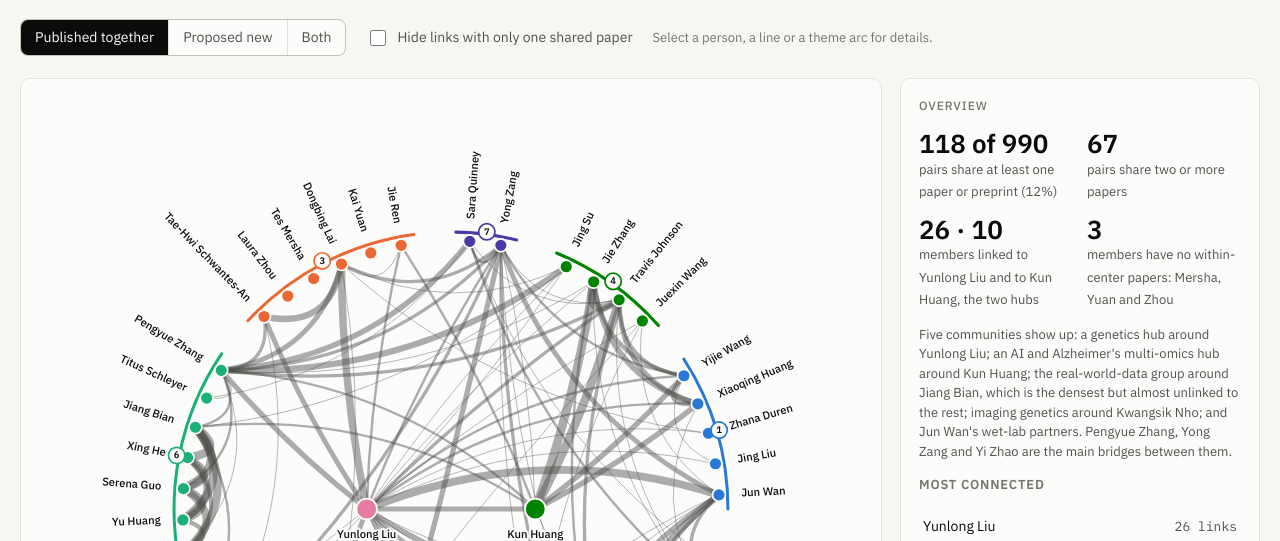
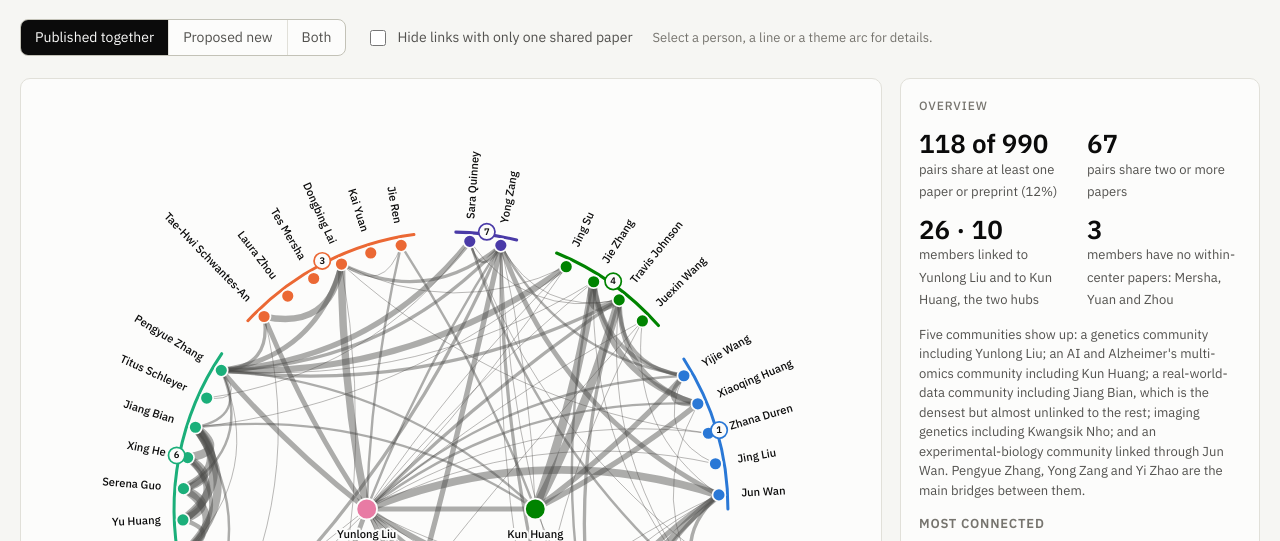
Before and after one commit to tsteelejohnson91/FGWG_collab, a plain HTML site: page index.html in a window 1280 px wide. Shown: the part 183-724 px from the top of the page. Drawn offline with Linux system fonts and the light colour scheme.

Commit message:
Add files via upload

```diff
--- a/index.html
+++ b/index.html
@@ -225,11 +225,11 @@ td .dot { display: inline-block; vertical-align: middle; margin-right: 6px; }
     t6: { n: 6, name: "Real-world data and clinical informatics", desc: "EHR, claims and health-information-exchange data: phenotyping, pharmacoepidemiology, NLP and fair ML." },
     t7: { n: 7, name: "Trial design, pharmacometrics and drug safety", desc: "Bayesian trial designs, pharmacokinetic modeling and adverse-event statistics." },
     t8: { n: 8, name: "Proteomics, structural and chemical biology", desc: "Mass-spectrometry proteomics, free-energy and disorder modeling of proteins, and multi-omics methods." },
-    t9: { n: 9, name: "Experimental disease biology", desc: "Wet-lab programs in immunology, cardiac development, metabolism and GI oncology that bring data and questions to the center." }
+    t9: { n: 9, name: "Experimental disease biology", desc: "Wet-lab programs in immunology, cardiac development, metabolism and GI oncology." }
   };
   var P = {
-    YL: { name: "Yunlong Liu", theme: "t2", also: ["t1"], appt: "MMGE; CCBB Director; Center for Medical Genomics", focus: "Functional non-coding variants and splicing in alcohol use disorder; 3'-UTR reporter assays; caudate single-nucleus multiome; core-supported single-cell genomics." },
-    JW: { name: "Jun Wan", theme: "t1", also: ["t4"], appt: "MMGE; cancer bioinformatics core (C3B)", focus: "Differential network centrality gene prioritization (DiCE); neuroendocrine prostate cancer markers; cancer epigenomics; SARS-CoV-2 variant databases; embedded analysis for Wells Center labs." },
+    YL: { name: "Yunlong Liu", theme: "t2", also: ["t1"], appt: "MMGE; CCBB Director; Center for Medical Genomics", focus: "Functional non-coding variants and splicing in alcohol use disorder; 3'-UTR reporter assays; caudate single-nucleus multiome; single-cell genomics through the Center for Medical Genomics." },
+    JW: { name: "Jun Wan", theme: "t1", also: ["t4"], appt: "MMGE; cancer bioinformatics core (C3B)", focus: "Differential network centrality gene prioritization (DiCE); neuroendocrine prostate cancer markers; cancer epigenomics; SARS-CoV-2 variant databases; collaborative analysis with Wells Center investigators." },
     YW: { name: "Yijie Wang", theme: "t1", also: ["t4"], appt: "Computer Science, Luddy, IU Bloomington; Bioinformatics Program Director", focus: "Regulatory network inference with incomplete priors (NetREX-CF, GRIP); explainable neural networks for drug response; sparse-learning theory." },
     JL: { name: "Jing Liu", theme: "t1", also: ["t2", "t9"], appt: "Physics, Purdue (IU Indianapolis adjunct)", focus: "Live-cell chromatin dynamics and DNA damage response; mechanobiology; deep-learning microscopy; single-molecule RNA imaging." },
     ZD: { name: "Zhana Duren", theme: "t1", also: ["t4"], appt: "MMGE; CCBB Associate Director for AI", focus: "Gene regulatory networks from single-cell multiome (LINGER, scREG); unpaired multi-omics integration; network reading of GWAS variants." },
@@ -254,14 +254,14 @@ td .dot { display: inline-block; vertical-align: middle; margin-right: 6px; }
     SQ: { name: "Sara Quinney", theme: "t7", also: ["t6"], appt: "OB/GYN; Clinical Pharmacology; Indiana CTSI pharmacometrics", focus: "PopPK and PBPK modeling in pregnancy, lactation and pediatrics; MPRINT coordinating center; preclinical AD PK/PD; oncology drug interactions." },
     TK: { name: "Titus Schleyer", theme: "t6", also: [], appt: "Medicine; Regenstrief", focus: "FHIR-based integration of statewide health information exchange data into ED workflow; learning health systems; dental informatics; public health surveillance." },
     JV: { name: "Jonah Vilseck", theme: "t8", also: ["t2"], appt: "Biochemistry; IUSCCC", focus: "Lambda-dynamics free-energy methods; combinatorial structure-based drug design; drug-resistance and missense-variant energetics; protein–nucleic acid specificity." },
-    YZ: { name: "Yong Zang", theme: "t7", also: [], appt: "BHDS; IUSCCC biostatistics core co-director", focus: "Bayesian phase I/II dose-optimization designs; biomarker-stratified and immunotherapy trial designs; embedded statistics for single-cell, proteomics and pan-cancer projects." },
-    JZ: { name: "Jie Zhang", theme: "t4", also: ["t5"], appt: "MMGE; TREAT-AD and MAP-AD bioinformatics core", focus: "Computational pathology with transcriptomics (image-QTL); AD multi-omics subtyping; spatial transcriptomics topology; embedded bioinformatics for Stark Neurosciences labs." },
+    YZ: { name: "Yong Zang", theme: "t7", also: [], appt: "BHDS; IUSCCC biostatistics core co-director", focus: "Bayesian phase I/II dose-optimization designs; biomarker-stratified and immunotherapy trial designs; collaborative statistics for single-cell, proteomics and pan-cancer projects." },
+    JZ: { name: "Jie Zhang", theme: "t4", also: ["t5"], appt: "MMGE; TREAT-AD and MAP-AD bioinformatics core", focus: "Computational pathology with transcriptomics (image-QTL); AD multi-omics subtyping; spatial transcriptomics topology; collaborative bioinformatics with Stark Neurosciences investigators." },
     PZ: { name: "Pengyue Zhang", theme: "t6", also: ["t3", "t7"], appt: "BHDS", focus: "Adverse-event and drug–drug interaction signal statistics (FAERS); real-world-evidence AD drug repurposing; GLP-1 RA and SGLT2i pharmacoepidemiology; genetics and CKD collaborations." },
     YiZ: { name: "Yi Zhao", theme: "t5", also: [], appt: "BHDS", focus: "Causal mediation with high-dimensional and functional mediators; regression for connectivity outcomes; brain-connectome genetics; applied neuroimaging statistics." },
     JXW: { name: "Juexin Wang", theme: "t4", also: ["t1"], appt: "Biomedical Engineering & Informatics, Luddy, IU Indianapolis", focus: "Graph neural networks for single-cell and spatial transcriptomics (scGNN, BSP, TrimNN); cellular community motifs; gene regulatory inference; kidney disease atlases." },
     JY: { name: "Jingwen Yan", theme: "t5", also: ["t3"], appt: "Luddy, IU Indianapolis; Bioinformatics Program Director", focus: "Brain imaging genetics via structured sparse CCA; network-guided multi-omics integration in AD (MoNET); AD progression modeling; scHi-C methods." },
     SG: { name: "Serena Guo", theme: "t6", also: [], appt: "Pharmacy Practice, Purdue Indianapolis; Regenstrief", focus: "Target-trial emulation of GLP-1 RA, SGLT2i and DPP4i outcomes; heterogeneous treatment effects; social determinants and fair ML; diabetes drug disparities. Publishes as Jingchuan Guo." },
-    HD: { name: "Hao Dai", theme: "t6", also: [], appt: "BHDS (research faculty)", focus: "Target-trial emulation of GLP-1 RAs in EHR; SGLT2i safety-signal screening; deep causal models for individual treatment effects; lung cancer screening pipelines." },
+    HD: { name: "Hao Dai", theme: "t6", also: [], appt: "BHDS", focus: "Target-trial emulation of GLP-1 RAs in EHR; SGLT2i safety-signal screening; deep causal models for individual treatment effects; lung cancer screening pipelines." },
     XE: { name: "Xing He", theme: "t6", also: [], appt: "BHDS; Regenstrief", focus: "EHR and claims data pipelines (Medicare to OMOP); clinical NLP and LLMs for radiology reports and coding; trial eligibility matching; federated analytics." },
     XH: { name: "Xiaoqing Huang", theme: "t1", also: ["t4"], appt: "BHDS", focus: "Gene regulation inference from TF proximity (GRIP); linear-ODE network inference; sparse visible neural networks for drug response (ParsVNN); AD subtyping across cohorts." },
     YH: { name: "Yu Huang", theme: "t6", also: [], appt: "BHDS; Regenstrief", focus: "Fairness-optimized polysocial risk scores (iPsRS); GNN and time-series AD progression subphenotypes; health digital twins; LLM and vision-language pipelines; federated GLMs." },
@@ -293,14 +293,14 @@ td .dot { display: inline-block; vertical-align: middle; margin-right: 6px; }
     "40512624": "VDAC1 and insulin hypersecretion in beta cells, Cell Rep 2025", "34697029": "Cytokines and alternative splicing in human islets, Diabetes 2021", "26519441": "Plasma homocysteine genetics, J Alzheimers Dis 2016",
     "37659412": "PLCG2 variants and microglia, Immunity 2023", "35180881": "PLCG2, Genome Med 2022", "33631273": "INPP5D, Neurobiol Dis 2021", "39513963": "KBASE blood RNA-seq, Alzheimers Dement 2024", "25559091": "Protective variant for hippocampal atrophy, Ann Neurol 2015",
     "39877095": "PSAA antigen presentation model, Research Square 2025 (preprint)", "42094059": "p53 and MTHFD1L in liver cancer, Research Square 2026 (preprint)",
-    "32878984": "EXOSC3 variant energetics and proteomics, JBC 2020", "33716558": "Ion/ion cross-linking and modeling methods paper, 2021", "36972790": "Cornett-lab methyltransferase paper, 2023",
+    "32878984": "EXOSC3 variant energetics and proteomics, JBC 2020", "33716558": "Ion/ion cross-linking and modeling methods paper, 2021", "36972790": "Methyltransferase paper, 2023",
     "30091855": "FAERS drug-interaction methods, 2018", "40954547": "GLP-1 RA safety study, 2025", "41292652": "GLP-1 RA safety study, 2026",
     "37034982x": ""
   };
   function paperList(ids) { return ids.map(function (id) { return { t: TITLES[id] || ("PubMed record " + id), id: id }; }); }
   // Existing links. n = distinct published papers; pre = preprints or abstracts not yet published.
   var EX = [
-    { a: "YL", b: "JW", n: 23, approx: true, what: "Largely core-supported cancer and developmental genomics", more: "https://pubmed.ncbi.nlm.nih.gov/?term=Liu+Yunlong%5BFAU%5D+AND+Wan+Jun%5BFAU%5D+AND+Indiana%5BAffiliation%5D", note: "24 PubMed records, one an author correction. Five examples shown.", ids: ["32646524", "33763657", "37057595", "37895219", "39828039"] },
+    { a: "YL", b: "JW", n: 23, approx: true, what: "Cancer and developmental genomics across many collaborative projects", more: "https://pubmed.ncbi.nlm.nih.gov/?term=Liu+Yunlong%5BFAU%5D+AND+Wan+Jun%5BFAU%5D+AND+Indiana%5BAffiliation%5D", note: "24 PubMed records, one an author correction. Five examples shown.", ids: ["32646524", "33763657", "37057595", "37895219", "39828039"] },
     { a: "YL", b: "DL", n: 19, pre: 1, what: "Alcohol use disorder genetics, polygenic scores, reporter assays, caudate multiome", more: "https://pubmed.ncbi.nlm.nih.gov/?term=Liu+Yunlong%5BFAU%5D+AND+Lai+Dongbing%5BFAU%5D", note: "19 papers from 2015 to 2026 plus one 2026 preprint. Five examples shown.", ids: ["42374457", "41083468", "39786404", "37217680", "34417470"] },
     { a: "YL", b: "AM", n: 8, pre: 1, what: "Transcription termination, RNA processing and proteomics", note: "Eight papers 2015–2023 plus a 2026 preprint; one retracted 2021 paper not counted.", ids: ["25680078", "32187185", "33111353", "35020422", "37819759", "41659589"] },
     { a: "YL", b: "KN", n: 6, what: "Alzheimer's disease genetics and methylation benchmarking", ids: ["25559091", "33631273", "35180881", "37659412", "39513963", "42349238"] },
@@ -322,14 +322,14 @@ td .dot { display: inline-block; vertical-align: middle; margin-right: 6px; }
     { a: "YL", b: "JZ", n: 1, what: "Single-cell methods", note: "A 16-author paper.", ids: ["35105355"] },
     { a: "YL", b: "YiZ", n: 1, what: "Pediatric pulmonology study", note: "A 14-author paper.", ids: ["32962996"] },
     { a: "YL", b: "JXW", n: 1, what: "Kidney study", note: "A 26-author paper.", ids: ["42814799"] },
-    { a: "YL", b: "MA", n: 1, what: "Single-cell colorectal cancer atlas", note: "A 31-author paper led by Masood.", ids: ["35538548"] },
-    { a: "YL", b: "JV", n: 0, pre: 1, what: "EXOSC3 variant project", note: "Preprint only (16 authors, Mosley lab).", ids: ["41659589"] },
+    { a: "YL", b: "MA", n: 1, what: "Single-cell colorectal cancer atlas", note: "A 31-author colorectal cancer atlas paper.", ids: ["35538548"] },
+    { a: "YL", b: "JV", n: 0, pre: 1, what: "EXOSC3 variant project", note: "Preprint only (16 authors).", ids: ["41659589"] },
     { a: "YL", b: "EC", n: 1, what: "SETMAR methyltransferase study", ids: ["35378129"] },
     { a: "YL", b: "KaY", n: 1, what: "Pulmonary macrophage study", note: "A 27-author paper.", ids: ["35778404"] },
     { a: "KH", b: "JZ", n: 60, what: "Sustained joint program since Ohio State: computational pathology, multi-omics, single-cell, AD", ids: ["31405383", "34103512", "35105355"] },
     { a: "KH", b: "TJ", n: 35, what: "Sustained joint program: DEGAS, single-cell and multi-omics methods", ids: ["35105355", "41934088"] },
     { a: "JZ", b: "TJ", n: 26, what: "Sustained joint program: DEGAS, AD cell-type analyses", ids: ["35105355", "41317378"] },
-    { a: "KH", b: "XH", n: 8, what: "PhD advisor; drug-response and regulation methods", ids: ["34729476", "42056682"] },
+    { a: "KH", b: "XH", n: 8, what: "Drug-response and gene-regulation methods", ids: ["34729476", "42056682"] },
     { a: "JZ", b: "XH", n: 8, what: "AD subtyping and neuroscience papers", ids: ["34729476", "36344699"] },
     { a: "KH", b: "YW", n: 8, what: "Joint methods program: explainable networks, regulatory inference", ids: ["34729476", "42239317"] },
     { a: "JZ", b: "YW", n: 4, what: "Joint methods papers", ids: ["34729476", "42057778"] },
@@ -337,11 +337,11 @@ td .dot { display: inline-block; vertical-align: middle; margin-right: 6px; }
     { a: "XH", b: "TJ", n: 6, what: "AD subtyping, DEGAS and a review", ids: ["39812331", "42056682", "35105355"] },
     { a: "TJ", b: "YW", n: 3, what: "Single-cell and explainable AI methods", ids: ["35105355", "36250795", "34729476"] },
     { a: "PZ", b: "JS", n: 11, what: "Shared R01 LM013771: CKD trajectory AI and drug safety", ids: ["38916922", "39299911"] },
-    { a: "PZ", b: "SQ", n: 8, what: "Drug–drug interaction program (Lang Li group), 2018–2021", ids: ["29052226", "30091855"] },
+    { a: "PZ", b: "SQ", n: 8, what: "Drug–drug interaction program, 2018–2021", ids: ["29052226", "30091855"] },
     { a: "PZ", b: "DL", n: 6, approx: true, what: "Substance use polygenic scores and GWAS", ids: ["36419637", "41057643"] },
     { a: "PZ", b: "TS", n: 3, what: "Substance use genetics team papers", ids: ["35790736", "41057643"] },
     { a: "PZ", b: "TJ", n: 3, what: "Institutional multi-author papers", ids: ["37594044", "41630642"] },
-    { a: "PZ", b: "YZ", n: 3, what: "Departmental support on applied projects", ids: ["37689822", "37594044"] },
+    { a: "PZ", b: "YZ", n: 3, what: "Applied clinical projects", ids: ["37689822", "37594044"] },
     { a: "PZ", b: "KH", n: 2, what: "Institutional multi-author papers", ids: ["37594044", "41630642"] },
     { a: "PZ", b: "JB", n: 2, what: "New GLP-1 RA safety project", ids: ["40954547", "41292652"] },
     { a: "PZ", b: "SG", n: 2, what: "Same GLP-1 RA safety project", ids: ["40954547", "41292652"] },
@@ -356,8 +356,8 @@ td .dot { display: inline-block; vertical-align: middle; margin-right: 6px; }
     { a: "JZ", b: "KaY", n: 2, what: "Treg ferroptosis transcriptomics", ids: ["34133924", "33432017"] },
     { a: "JZ", b: "AM", n: 1, what: "Neuroscience paper", note: "A 25-author paper.", ids: ["36344699"] },
     { a: "XH", b: "AM", n: 1, what: "Neuroscience paper", note: "A 25-author paper.", ids: ["36344699"] },
-    { a: "JB", b: "SG", n: 88, what: "Sustained program: target-trial emulation of GLP-1 RAs and SGLT2is, real-world data", note: "Plus 15 preprints. Guo was Bian's colleague at the University of Florida.", ids: ["40839273", "40954547", "39008852"] },
-    { a: "JB", b: "XE", n: 55, what: "Mentor relationship from Florida to IU: RWD pipelines, NLP, phenotypes", ids: ["32961307", "40776123", "42290929"] },
+    { a: "JB", b: "SG", n: 88, what: "Sustained program: target-trial emulation of GLP-1 RAs and SGLT2is, real-world data", note: "Plus 15 preprints. Guo and Bian were colleagues at the University of Florida.", ids: ["40839273", "40954547", "39008852"] },
+    { a: "JB", b: "XE", n: 55, what: "Real-world-data pipelines, NLP and computable phenotypes, continuing from Florida to IU", ids: ["32961307", "40776123", "42290929"] },
     { a: "JB", b: "YH", n: 45, what: "Fair ML, AD subphenotypes, digital twins", ids: ["39369018", "42445301", "42328289"] },
     { a: "JB", b: "HD", n: 22, what: "GLP-1 RA pharmacoepidemiology, OMOP tooling", ids: ["40839273", "42250252", "42282168"] },
     { a: "JB", b: "SB", n: 2, what: "Multi-author perspective and policy pieces, not a joint data study", ids: ["39363742", "41785358"] },
@@ -365,30 +365,30 @@ td .dot { display: inline-block; vertical-align: middle; margin-right: 6px; }
     { a: "SG", b: "YH", n: 27, what: "Fair ML and social determinants", ids: ["39369018", "42639622", "40448382"] },
     { a: "SG", b: "HD", n: 20, what: "GLP-1 RA and SGLT2i real-world evidence", ids: ["40839273", "40954547", "41358309"] },
     { a: "SG", b: "XE", n: 16, what: "Claims and real-world data methods", ids: ["41726451", "40701259", "42642900"] },
-    { a: "XE", b: "YH", n: 16, what: "Joint projects within the Bian group", ids: ["42063485", "42639622", "41726481"] },
+    { a: "XE", b: "YH", n: 16, what: "Joint real-world-data projects", ids: ["42063485", "42639622", "41726481"] },
     { a: "HD", b: "YH", n: 5, what: "Causal and federated methods projects", ids: ["40701259", "40334175", "41292627"] },
     { a: "XE", b: "HD", n: 4, what: "Small-team methods projects", ids: ["40701259", "41501992", "40334175"] },
     { a: "TK", b: "SQ", n: 1, what: "FAERS methods paper, 2018", ids: ["30091855"] },
-    { a: "YZ", b: "LH", n: 7, what: "Bidirectional: Han on Zang's design papers, Zang on Han's genomics resources", ids: ["38923150", "40372142", "42305794"] },
-    { a: "YZ", b: "JW", n: 6, what: "Zang as statistician on Wan-lab bioinformatics papers", ids: ["40626556", "40249051", "39318189"] },
+    { a: "YZ", b: "LH", n: 7, what: "Two-way: trial-design papers and pan-cancer genomics resources", ids: ["38923150", "40372142", "42305794"] },
+    { a: "YZ", b: "JW", n: 6, what: "Bioinformatics tool papers (DiCE, CDHu40, SARS-CoV-2 variants)", ids: ["40626556", "40249051", "39318189"] },
     { a: "YZ", b: "YiZ", n: 3, what: "Joint methods papers", ids: ["36870476", "40372142", "41221813"] },
     { a: "YZ", b: "DL", n: 3, what: "COGA consortium papers", ids: ["31955720", "35267208", "36324664"] },
-    { a: "YZ", b: "LY", n: 3, what: "Via Wan-lab papers", ids: ["39318189", "40249051", "40626556"] },
-    { a: "YZ", b: "YW", n: 2, what: "Co-membership on other labs' single-cell papers", ids: ["37013005", "37216602"] },
+    { a: "YZ", b: "LY", n: 3, what: "Co-authors on bioinformatics tool papers with Jun Wan", ids: ["39318189", "40249051", "40626556"] },
+    { a: "YZ", b: "YW", n: 2, what: "Co-authors on single-cell metabolism methods papers", ids: ["37013005", "37216602"] },
     { a: "YZ", b: "SQ", n: 2, what: "MPRINT and methadone trial", ids: ["33481403", "36625779"] },
     { a: "YZ", b: "MA", n: 1, what: "Single-cell colorectal cancer atlas", note: "A 31-author paper.", ids: ["35538548"] },
     { a: "YZ", b: "TJ", n: 1, what: "Institutional paper", note: "An 11-author paper.", ids: ["37594044"] },
     { a: "YZ", b: "KaY", n: 1, what: "Macrophage polarization study", note: "A 20-author paper.", ids: ["41004572"] },
     { a: "YiZ", b: "SW", n: 2, what: "Brain-connectome genetics methods", ids: ["38494649", "40277222"] },
-    { a: "YiZ", b: "LH", n: 1, what: "Co-authors on a Zang-lab paper", ids: ["40372142"] },
+    { a: "YiZ", b: "LH", n: 1, what: "Co-authors on a trial-design paper with Yong Zang", ids: ["40372142"] },
     { a: "YiZ", b: "JS", n: 1, what: "Small departmental methods paper", ids: ["38105918"] },
     { a: "YiZ", b: "JY", n: 1, what: "Prenatal opioid exposure fMRI", ids: ["35359894"] },
     { a: "YiZ", b: "TS", n: 1, what: "Pediatric malaria paper", note: "A 20-author paper; the match is probable, by department only.", ids: ["39856335"] },
     { a: "JY", b: "KN", n: 23, what: "Sustained collaboration in the Indiana ADRC imaging-genomics core", ids: ["40825989", "39285750", "32555747"] },
     { a: "JY", b: "LuZ", n: 1, pre: 2, what: "Small-team imaging methods papers, 2019–2021, before Zhang joined IU", note: "One PubMed paper plus two workshop papers.", ids: ["34004495"] },
     { a: "JXW", b: "KN", n: 1, pre: 1, what: "Cell-type network clustering project", ids: ["39677670", "42141063"] },
-    { a: "JXW", b: "JW", n: 1, what: "Liver study (Dong lab)", note: "A 13-author paper.", ids: ["40350061"] },
-    { a: "JXW", b: "CD", n: 1, what: "Liver study (Dong lab, senior author)", ids: ["40350061"] },
+    { a: "JXW", b: "JW", n: 1, what: "Liver metabolism study with Charlie Dong", note: "A 13-author paper.", ids: ["40350061"] },
+    { a: "JXW", b: "CD", n: 1, what: "Liver metabolism study (humanized PNPLA3 mice)", ids: ["40350061"] },
     { a: "LuZ", b: "SW", n: 0, pre: 1, what: "Tau-PET heterogeneity project", note: "Conference abstract only (AAIC 2025).", ids: [] },
     { a: "SQ", b: "AM", n: 2, what: "Shared program papers (Ref-1, MODEL-AD)", ids: ["38311014", "40693538"] },
     { a: "SQ", b: "TJ", n: 1, what: "TREAT-AD paper", note: "A 35-author paper.", ids: ["42059452"] },
@@ -398,17 +398,17 @@ td .dot { display: inline-block; vertical-align: middle; margin-right: 6px; }
     { a: "JV", b: "IW", n: 1, what: "Four-author methods paper funded by Webb's R21", ids: ["33716558"] },
     { a: "EC", b: "AM", n: 4, pre: 1, what: "Methyl-lysine proteomics; CCBB pilot award to both", ids: ["36611042", "39778878", "41509464"] },
     { a: "CD", b: "JW", n: 6, what: "Sustained bioinformatics partnership on liver metabolism", ids: ["31295533", "33556624", "40350061"] },
-    { a: "CD", b: "SJ", n: 2, what: "Janga-led regulatory analyses", ids: ["27466818", "31494246"] },
-    { a: "LY", b: "JW", n: 15, what: "Sustained bidirectional: Wan analyzes Yang-lab multi-omics; Yang co-authors Wan's tools", ids: ["32646524", "37264180", "33045727"] },
-    { a: "KaY", b: "JW", n: 4, what: "Bioinformatics on Yang-lab papers; biology on Wan tools", ids: ["33879580", "41004572", "35479940"] },
+    { a: "CD", b: "SJ", n: 2, what: "Regulatory analyses of liver metabolism", ids: ["27466818", "31494246"] },
+    { a: "LY", b: "JW", n: 15, what: "Sustained two-way collaboration: cardiac multi-omics and bioinformatics tools", ids: ["32646524", "37264180", "33045727"] },
+    { a: "KaY", b: "JW", n: 4, what: "Immunometabolism multi-omics and bioinformatics tools", ids: ["33879580", "41004572", "35479940"] },
     { a: "KaY", b: "TJ", n: 3, what: "Small-team collaboration 2021–2023", ids: ["34133924", "33432017", "37593744"] },
-    { a: "KaY", b: "LY", n: 3, what: "Co-membership on Wan tools and Wells Center papers", ids: ["42803016", "35479940", "35778404"] },
+    { a: "KaY", b: "LY", n: 3, what: "Co-authors on bioinformatics tool and Wells Center papers", ids: ["42803016", "35479940", "35778404"] },
     { a: "KaY", b: "SJ", n: 1, what: "Il9 locus study", note: "A 17-author paper.", ids: ["32985505"] },
     { a: "LY", b: "SJ", n: 1, what: "FOXP3 exon 2 study", note: "A 23-author paper.", ids: ["35749515"] },
     { a: "JW", b: "SJ", n: 1, what: "FOXP3 exon 2 study", note: "A 23-author paper; both middle authors.", ids: ["35749515"] },
     { a: "JW", b: "AM", n: 3, what: "Cancer pharmacology with proteomics", ids: ["37034982", "41423797", "41544376"] },
-    { a: "JiZ", b: "AM", n: 1, what: "Proteomics on a Zhang-lab paper", ids: ["37034982"] },
-    { a: "JiZ", b: "JW", n: 1, what: "RNA-seq analysis on a Zhang-lab paper", ids: ["37034982"] },
+    { a: "JiZ", b: "AM", n: 1, what: "Proteomics of asparagine starvation and histone demethylation", ids: ["37034982"] },
+    { a: "JiZ", b: "JW", n: 1, what: "Transcriptomics of asparagine starvation and histone demethylation", ids: ["37034982"] },
     { a: "GP", b: "KN", n: 1, what: "Methylation technology benchmarking", ids: ["42349238"] },
     { a: "DL", b: "KN", n: 1, what: "Homocysteine genetics, 2016", ids: ["26519441"] },
     { a: "DL", b: "ZD", n: 1, what: "Brain multiome regulatory networks", ids: ["41083468"] },
@@ -663,7 +663,7 @@ td .dot { display: inline-block; vertical-align: middle; margin-right: 6px; }
       h("div", "kicker", "Overview", panel);
       var st = h("div", "stats", null, panel);
       [[linkedPairs + " of 990", "pairs share at least one paper or preprint (" + Math.round(linkedPairs / 9.9) + "%)"], [String(pairsMulti), "pairs share two or more papers"], ["26 · 10", "members linked to Yunlong Liu and to Kun Huang, the two hubs"], ["3", "members have no within-center papers: Mersha, Yuan and Zhou"]].forEach(function (s) { var d = h("div", "stat", null, st); h("b", null, s[0], d); h("span", null, s[1], d); });
-      h("p", "note", "Five communities show up: a genetics hub around Yunlong Liu; an AI and Alzheimer's multi-omics hub around Kun Huang; the real-world-data group around Jiang Bian, which is the densest but almost unlinked to the rest; imaging genetics around Kwangsik Nho; and Jun Wan's wet-lab partners. Pengyue Zhang, Yong Zang and Yi Zhao are the main bridges between them.", panel);
+      h("p", "note", "Five communities show up: a genetics community including Yunlong Liu; an AI and Alzheimer's multi-omics community including Kun Huang; a real-world-data community including Jiang Bian, which is the densest but almost unlinked to the rest; imaging genetics including Kwangsik Nho; and an experimental-biology community linked through Jun Wan. Pengyue Zhang, Yong Zang and Yi Zhao are the main bridges between them.", panel);
       h("h3", null, "Most connected", panel);
       rowList(Object.keys(P).map(function (id) { return { id: id, k: neighbors(id).ex.length }; }).sort(function (x, y) { return y.k - x.k; }).slice(0, 8).map(function (o) { return { who: P[o.id].name, n: o.k + " links", go: function () { select({ node: o.id }); } }; }), panel);
       return;
```
